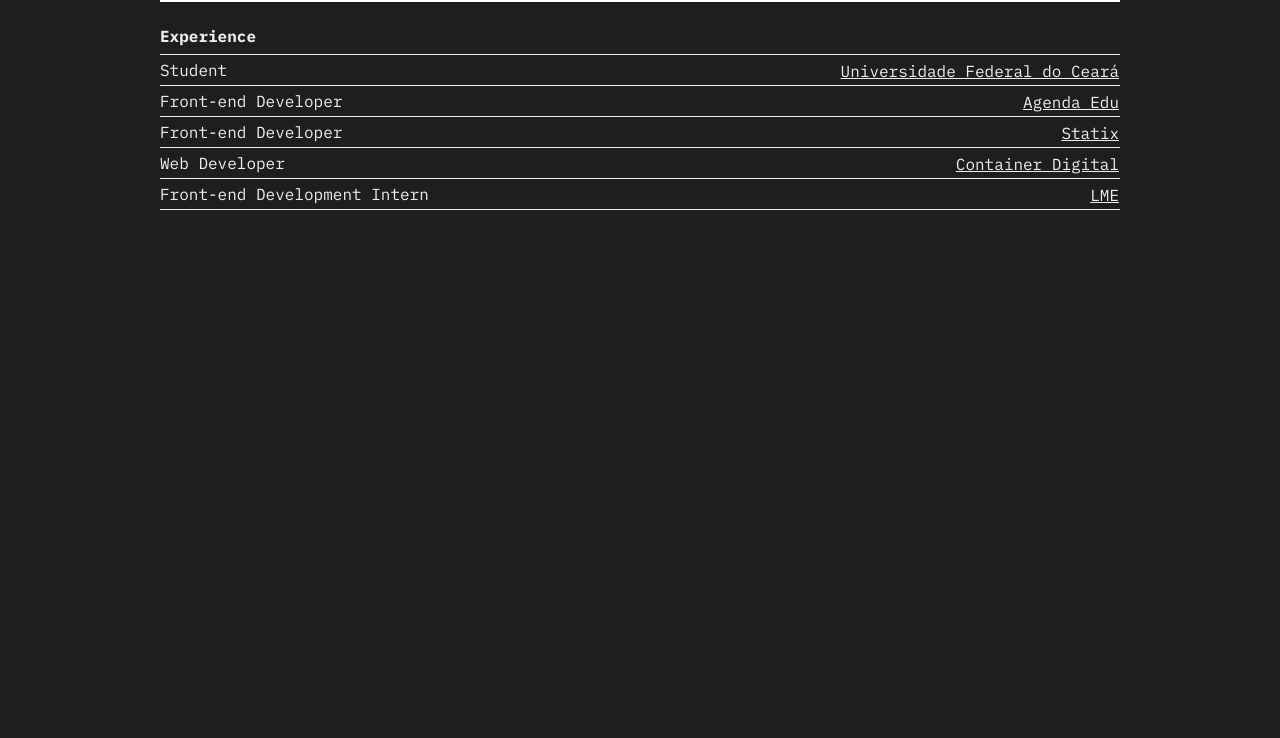
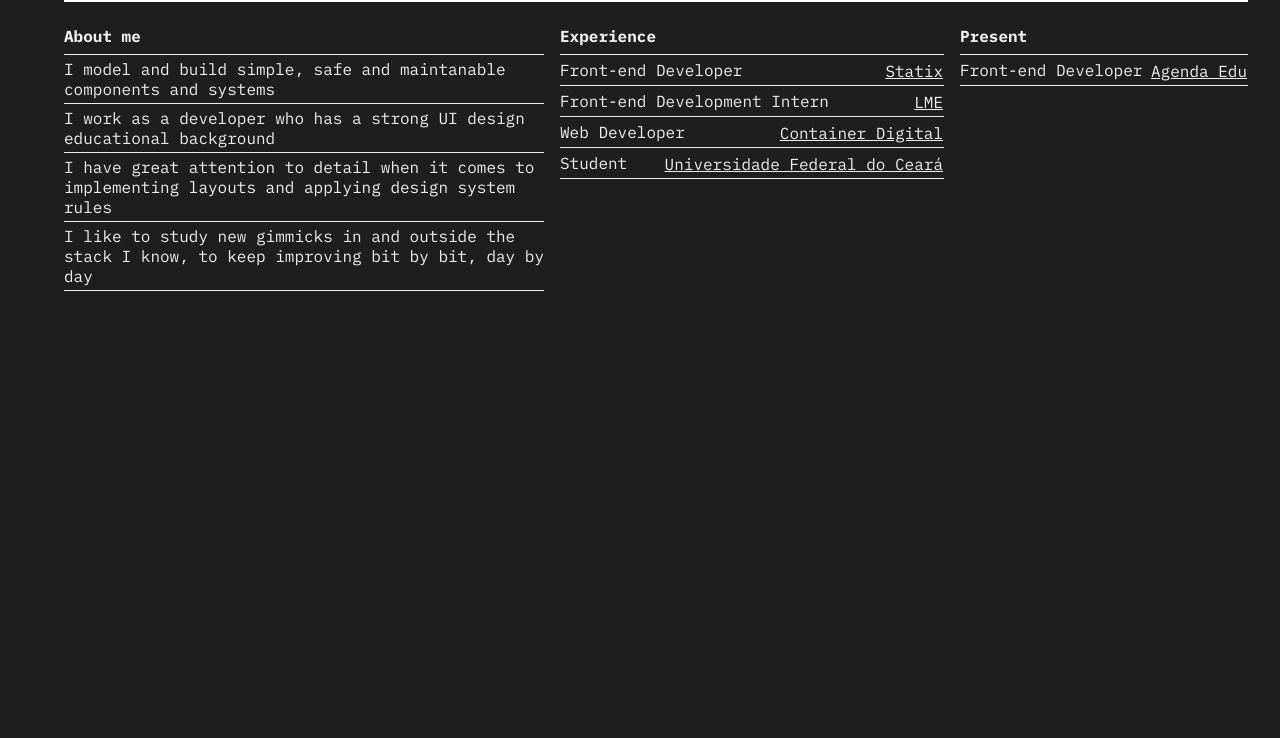
Before and after one commit to soloalex1/alexmachina, a Gatsby site: page / in a window 1280 px wide. Shown: the part 62-800 px from the top of the page. Built offline with nearby package versions, Linux system fonts and the light colour scheme; Gatsby itself is replaced by a stand-in of ours.

Commit message:
WIP: Trying new grid internal layout
But I'm not really sure if I like it.

```diff
--- a/src/components/MainContainer/index.tsx
+++ b/src/components/MainContainer/index.tsx
@@ -3,7 +3,7 @@
 import * as S from "./styles";
 
 type ContainerProps = {
-	children: JSX.Element[];
+	children: JSX.Element[] | JSX.Element;
 };
 
 const Container: React.FC<ContainerProps> = ({ children }) => {
--- a/src/components/MainContainer/styles.ts
+++ b/src/components/MainContainer/styles.ts
@@ -1,11 +1,19 @@
 import styled from "styled-components";
 
-export const Main = styled.main`
+export const Main = styled.div`
 	display: grid;
-	grid-template-columns: 1fr min(100ch, 100%) 1fr;
+	grid-template-columns: 1fr min(120ch, 100%) 1fr;
 
-	> * {
+	main {
 		grid-column: 2;
 		cursor: default;
+
+		display: grid;
+		grid-template-columns: 50ch 40ch 30ch;
+		grid-gap: 0 16px;
+
+		header {
+			grid-column: 1 / -1;
+		}
 	}
 `;
--- a/src/components/Table/index.tsx
+++ b/src/components/Table/index.tsx
@@ -5,9 +5,9 @@
 type TableProps = {
 	title: string;
 	list: {
-		link: string;
 		label: string;
-		location: string;
+		link: string | null;
+		location: string | null;
 	}[];
 };
 
@@ -22,9 +22,11 @@
 					return (
 						<li>
 							<span>{label}</span>
-							<a href={link} target="_blank">
-								{location}
-							</a>
+							{location && link && (
+								<a href={link} target="_blank">
+									{location}
+								</a>
+							)}
 						</li>
 					);
 				})}
--- a/src/constants/lists.ts
+++ b/src/constants/lists.ts
@@ -1,18 +1,13 @@
 export const EXPERIENCE_ITEMS = [
-	{
-		label: "Student",
-		location: "Universidade Federal do Ceará",
-		link: "https://ufc.br/",
-	},
-	{
-		label: "Front-end Developer",
-		location: "Agenda Edu",
-		link: "https://agendaedu.com/",
-	},
 	{
 		label: "Front-end Developer",
 		location: "Statix",
 		link: "https://statix.com.br/",
+	},
+	{
+		label: "Front-end Development Intern",
+		location: "LME",
+		link: "https://lme.virtual.ufc.br/",
 	},
 	{
 		label: "Web Developer",
@@ -20,9 +15,9 @@
 		link: "http://www.codijr.ufc.br/",
 	},
 	{
-		label: "Front-end Development Intern",
-		location: "LME",
-		link: "https://lme.virtual.ufc.br/",
+		label: "Student",
+		location: "Universidade Federal do Ceará",
+		link: "https://ufc.br/",
 	},
 ];
 
@@ -33,3 +28,22 @@
 		link: "https://agendaedu.com/",
 	},
 ];
+
+export const DESCRIPTION_ITEMS = [
+	{
+		label:
+			"I model and build simple, safe and maintanable components and systems",
+	},
+	{
+		label:
+			"I work as a developer who has a strong UI design educational background",
+	},
+	{
+		label:
+			"I have great attention to detail when it comes to implementing layouts and applying design system rules",
+	},
+	{
+		label:
+			"I like to study new gimmicks in and outside the stack I know, to keep improving bit by bit, day by day",
+	},
+];
--- a/src/pages/index.tsx
+++ b/src/pages/index.tsx
@@ -6,15 +6,23 @@
 import MainContainer from "../components/MainContainer";
 import GlobalStyle from "../globalStyles";
 
-import { EXPERIENCE_ITEMS } from "../constants/lists";
+import {
+	DESCRIPTION_ITEMS,
+	EXPERIENCE_ITEMS,
+	PRESENT_ITEMS,
+} from "../constants/lists";
 
 const IndexPage: React.FC<PageProps> = () => {
 	return (
 		<>
 			<GlobalStyle />
 			<MainContainer>
-				<Header />
-				<Table title="Experience" list={EXPERIENCE_ITEMS} />
+				<main>
+					<Header />
+					<Table title="About me" list={DESCRIPTION_ITEMS} />
+					<Table title="Experience" list={EXPERIENCE_ITEMS} />
+					<Table title="Present" list={PRESENT_ITEMS} />
+				</main>
 			</MainContainer>
 		</>
 	);
```
Also changed, not shown: src/components/Experience/styles.ts (added, +19 -0 lines).
